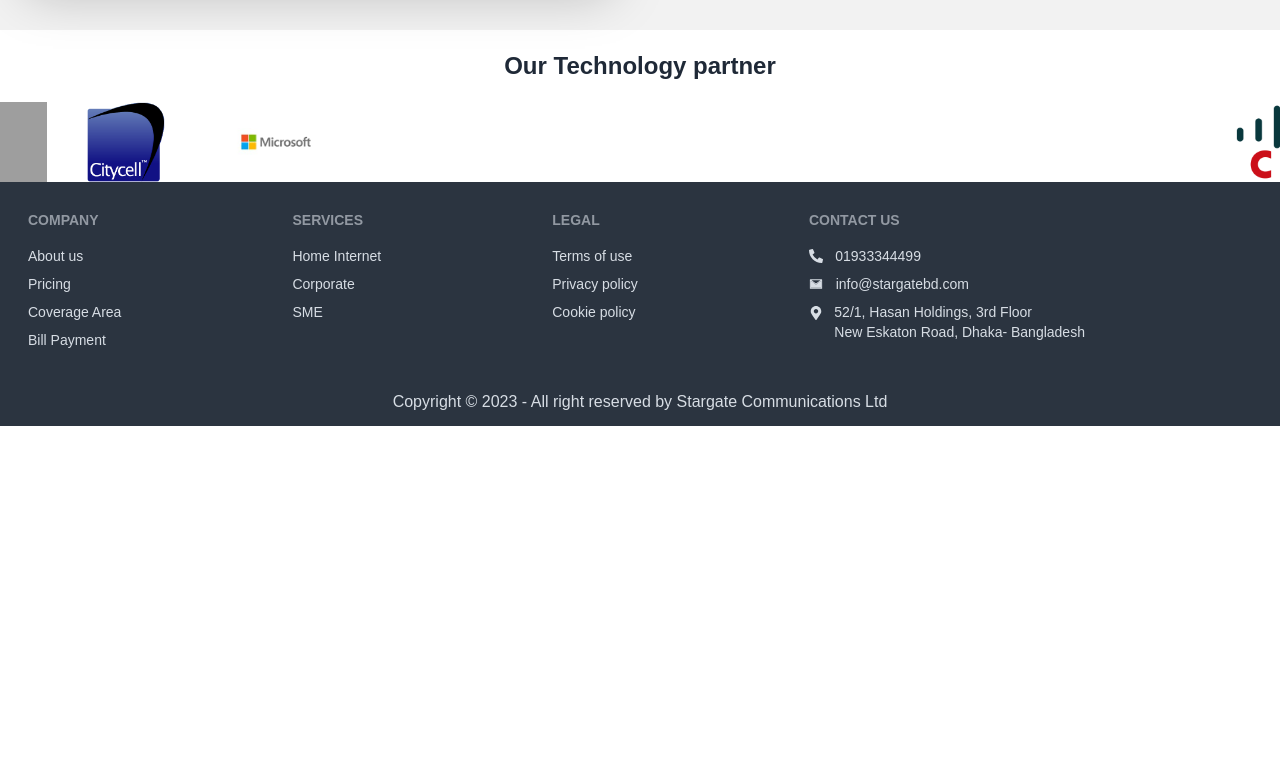
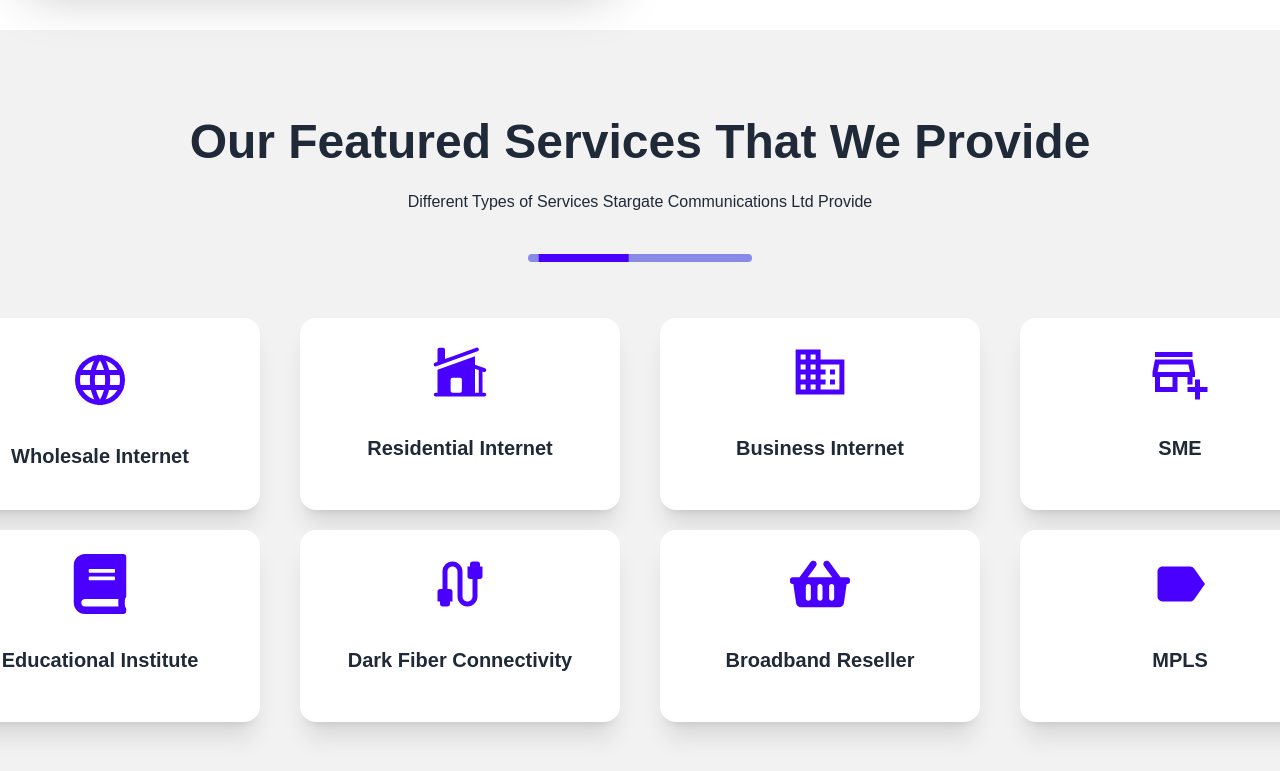
Before and after one commit to AHMEDNABIB/react-isp, a React (Vite) app: page / in a window 1280 px wide. Shown: the part 1589-2360 px from the top of the page. Before the commit the page ends 2015 px from the top, so only its background shows below. Built offline with nearby package versions, Linux system fonts and the light colour scheme; grey boxes are pictures that could not be loaded.

Commit message:
Service added

```diff
--- a/src/pages/Home/About/About.jsx
+++ b/src/pages/Home/About/About.jsx
@@ -7,7 +7,7 @@
 
 const About = () => {
 	return (
-		<div className="hero  bg-base-200">
+		<div className="hero ">
 			<div className="hero-content flex-col lg:flex-row space-x-5">
 				<div className="lg:w-1/2  relative animate__animated animate__backInLeft ">
 					<img
--- a/src/pages/Home/Home/Home.jsx
+++ b/src/pages/Home/Home/Home.jsx
@@ -1,20 +1,21 @@
-import React from 'react';
-import Banner from '../Banner/Banner';
-import About from '../About/About';
-import Marquee from '../MarqueeImage/MarqueeImage';
+import React from "react";
+import About from "../About/About";
+import Banner from "../Banner/Banner";
+import Marquee from "../MarqueeImage/MarqueeImage";
+import Services from "../Services/Services";
 
 const Home = () => {
-    return (
+	return (
 		<div>
 			<Banner></Banner>
-			{/* <div className="max-w-screen-2xl mx-auto"> */}
+
 			<About></About>
-			{/* </div> */}
 
-            <div className='className="w-10 mx-auto'>
+			<Services></Services>
 
-			<Marquee></Marquee>
-            </div>
+			<div className='className="w-10 mx-auto'>
+				<Marquee></Marquee>
+			</div>
 		</div>
 	);
 };
--- a/src/pages/Home/MarqueeImage/MarqueeImage.jsx
+++ b/src/pages/Home/MarqueeImage/MarqueeImage.jsx
@@ -5,7 +5,7 @@
 const MarqueeImage = () => {
 	return (
 		<div>
-			<h1 className="text-center text-2xl my-5 font-bold">
+			<h1 className="text-center text-3xl my-5 font-bold ">
 				Our Technology partner
 			</h1>
 			<Marquee
--- /dev/null
+++ b/src/pages/Home/Services/Services.jsx
@@ -0,0 +1,128 @@
+import React from "react";
+import { FaBook, FaShoppingBasket } from "react-icons/fa";
+import { HiHomeModern } from "react-icons/hi2";
+import { IoMdBusiness } from "react-icons/io";
+import { MdCable, MdLabel, MdOutlineAddBusiness } from "react-icons/md";
+import { TbWorld } from "react-icons/tb";
+
+const Services = () => {
+	return (
+		<div>
+			<div className="hero h-[800px] bg-base-200">
+				<div className="hero-content flex-col">
+					<div className="items-center">
+						<h1 className="text-5xl font-bold text-center">
+							Our Featured Services That We Provide
+						</h1>
+
+						<p className="py-6 text-center">
+							Different Types of Services Stargate Communications
+							Ltd Provide
+						</p>
+					</div>
+
+					<progress className="progress progress-primary bg-[#878be7] w-56 mb-10 "></progress>
+
+					<div className="flex  flex-row   ">
+						{/* 1 */}
+						<div className="mx-5">
+							<div className="card relative w-80 h-48 bg-base-100 shadow-xl mb-5 group hover:text-white hover:bg-[#878be7]  duration-1000 transform hover:scale-110 ">
+								<figure className="mt-8">
+									<TbWorld className="text-primary text-6xl group-hover:text-white duration-1000  " />
+								</figure>
+								<div className="card-body items-center text-center ">
+									<h2 className="card-title ">
+										Wholesale Internet
+									</h2>
+								</div>
+							</div>
+							<div className="card relative w-80 h-48 bg-base-100 shadow-xl mb-5 group hover:text-white hover:bg-[#878be7]  duration-1000 transform hover:scale-110 ">
+								<figure className="mt-6">
+									<FaBook className="text-primary text-6xl group-hover:text-white duration-1000  " />
+								</figure>
+								<div className="card-body items-center text-center ">
+									<h2 className="card-title ">
+										Educational Institute
+									</h2>
+								</div>
+							</div>
+						</div>
+
+						{/* 2 */}
+
+						<div className="mx-5">
+							<div className="card relative w-80 h-48 bg-base-100 shadow-xl mb-5 group hover:text-white hover:bg-[#878be7]  duration-1000 transform hover:scale-110 ">
+								<figure className="mt-6">
+									<HiHomeModern className="text-primary text-6xl group-hover:text-white duration-1000  " />
+								</figure>
+								<div className="card-body items-center text-center ">
+									<h2 className="card-title ">
+										Residential Internet
+									</h2>
+								</div>
+							</div>
+
+							<div className="card relative w-80 h-48 bg-base-100 shadow-xl mb-5 group hover:text-white hover:bg-[#878be7]  duration-1000 transform hover:scale-110 ">
+								<figure className="mt-6">
+									<MdCable className="text-primary text-6xl group-hover:text-white duration-1000  " />
+								</figure>
+								<div className="card-body items-center text-center ">
+									<h2 className="card-title ">
+										Dark Fiber Connectivity
+									</h2>
+								</div>
+							</div>
+						</div>
+
+						{/* 3 */}
+
+						<div className="mx-5">
+							<div className="card relative w-80 h-48 bg-base-100 shadow-xl mb-5 group hover:text-white hover:bg-[#878be7]  duration-1000 transform hover:scale-110 ">
+								<figure className="mt-6">
+									<IoMdBusiness className="text-primary text-6xl group-hover:text-white duration-1000  " />
+								</figure>
+								<div className="card-body items-center text-center ">
+									<h2 className="card-title ">
+										Business Internet
+									</h2>
+								</div>
+							</div>
+							<div className="card relative w-80 h-48 bg-base-100 shadow-xl mb-5 group hover:text-white hover:bg-[#878be7]  duration-1000 transform hover:scale-110 ">
+								<figure className="mt-6">
+									<FaShoppingBasket className="text-primary text-6xl group-hover:text-white duration-1000  " />
+								</figure>
+								<div className="card-body items-center text-center ">
+									<h2 className="card-title ">
+										Broadband Reseller
+									</h2>
+								</div>
+							</div>
+						</div>
+
+						{/* 4 */}
+						<div className="mx-5">
+							<div className="card relative w-80 h-48 bg-base-100 shadow-xl mb-5 group hover:text-white hover:bg-[#878be7]  duration-1000 transform hover:scale-110 ">
+								<figure className="mt-6">
+									<MdOutlineAddBusiness className="text-primary text-6xl group-hover:text-white duration-1000  " />
+								</figure>
+								<div className="card-body items-center text-center ">
+									<h2 className="card-title ">SME</h2>
+								</div>
+							</div>
+							<div className="card relative w-80 h-48 bg-base-100 shadow-xl mb-5 group hover:text-white hover:bg-[#878be7]  duration-1000 transform hover:scale-110 ">
+								<figure className="mt-6">
+									<MdLabel className="text-primary text-6xl group-hover:text-white duration-1000  " />
+								</figure>
+								<div className="card-body items-center text-center ">
+									<h2 className="card-title ">MPLS</h2>
+								</div>
+							</div>
+						</div>
+					</div>
+				</div>
+			</div>
+		</div>
+	);
+};
+
+export default Services;
```
